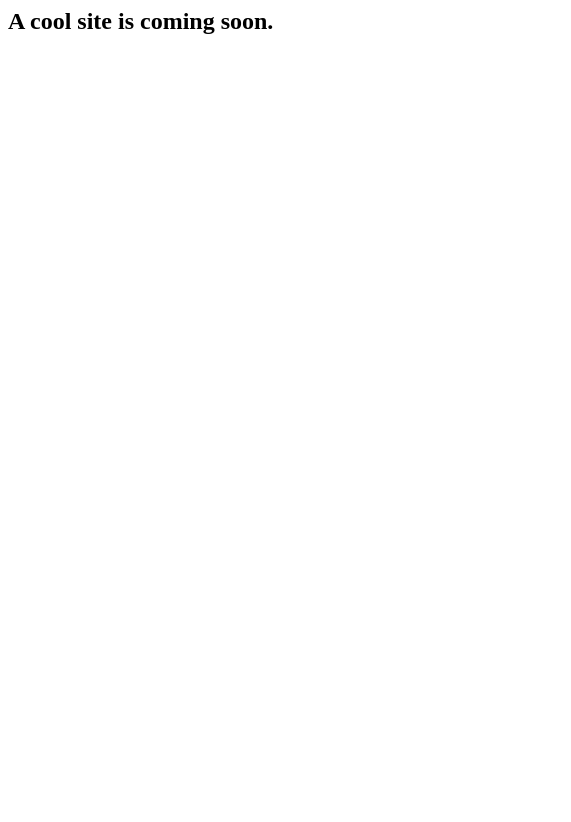
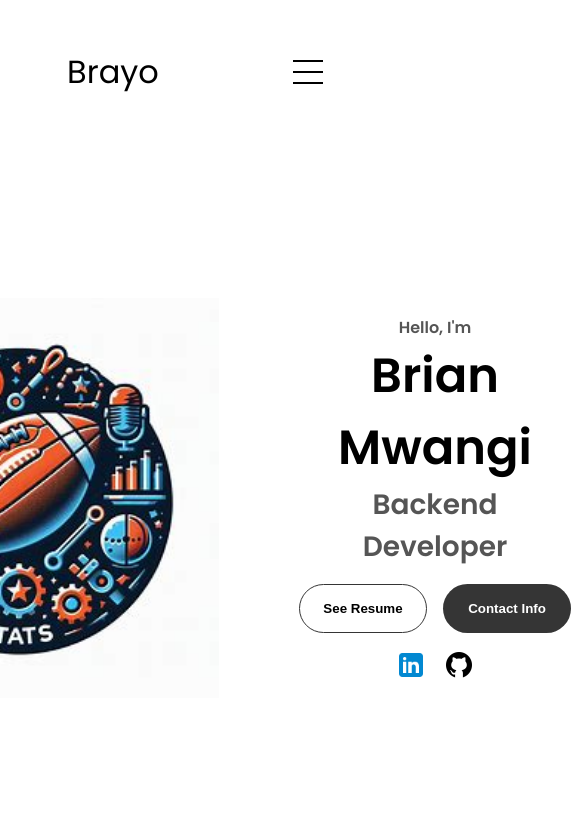
Before and after one commit to mwangi-brian/mwangi-brian.github.io, a plain HTML site: page index.html in a window 390 px wide. Shown: the whole page, 571 px wide, since content can reach past the window. Drawn offline with Linux system fonts and the light colour scheme.

Commit message:
Update & create files

```diff
--- a/index.html
+++ b/index.html
@@ -1 +1,61 @@
-<h2>A cool site is coming soon.</h2>
+<html lang="en">
+    <head>
+        <meta charset="UTF-8" />
+        <meta hhtp-equiv="X UA-Compatible" />
+        <meta name="viewport" content="width-device-width, initial-scale=1.0" />
+        <title>Brian Mwangi</title>
+        <link rel="stylesheet" href="style.css" />
+        <link rel="stylesheet" href="mediaqueries.css" />
+    </head>
+    <body>
+        <nav id="desktop-nav">
+            <div class="logo">Brayo</div>
+            <div>
+                <ul class="nav-links">
+                    <li><a href="#about">About</a></li>
+                    <li><a href="#experience">Experience</a></li>
+                    <li><a href="#projects">Projects</a></li>
+                    <li><a href="#contact">Contact</a></li>
+                </ul>
+            </div>
+        </nav>
+
+        <nav id="hamburger-nav">
+            <div class="logo">Brayo</div>
+            <div class="hamburger-menu">
+                <div class="hamburger-icon" onclick="toggleMenu()">
+                    <span></span>
+                    <span></span>
+                    <span></span>
+               </div>
+               <div class="menu-links">
+                <li><a href="#about" onclick="toggleMenu()">About</a></li>
+                <li><a href="#experience" onclick="toggleMenu()">Experience</a></li>
+                <li><a href="#projects" onclick="toggleMenu()">Projects</a></li>
+                <li><a href="#contact" onclick="toggleMenu()">Contact</a></li>
+               </div>
+            </div>
+        </nav>
+
+        <section id="profile">
+            <div class="section__pic-container">
+                <img src="./assets/profile.jpg" alt="profile picture">
+            </div>
+            <div class="section__text">
+                <p class="section__text__p1">Hello, I'm</p>
+                <h1 class="title">Brian Mwangi</h1>
+                <p class="section__text__p2">Backend Developer</p>
+                <div class="btn-container">
+                    <button class="btn btn-color-2" onclick="window.open('./assets/resume.pdf')">See Resume</button>
+                    <button class="btn btn-color-1" onclick="location.href='./#contact'">Contact Info</button>
+                </div>
+                <div id="socials-container">
+                    <img src="./assets/linkedin.png" alt="LinkedIn profile" class="icon" onclick="location.href='https://linkedin.com/'">
+                    <img src="./assets/github.png" alt="GitHub account" class="icon" onclick="location.href='https://github.com/'">
+                </div>
+            </div>
+        </section>
+
+        <script src="script.js"></script>
+    </body>
+</html>
--- /dev/null
+++ b/mediaqueries.css
@@ -0,0 +1,8 @@
+@media screen and (max-width: 1200px) {
+    #desktop-nav {
+        display: none;
+    }
+    #hamburger-nav {
+        display: flex;
+    }
+}
--- /dev/null
+++ b/script.js
@@ -0,0 +1,6 @@
+function toggleMenu() {
+    const menu = document.querySelector(".menu-links");
+    const icon = document.querySelector(".hamburger-icon");
+    menu.classList.toggle("open");
+    icon.classList.toggle("open");
+}
--- a/style.css
+++ b/style.css
@@ -0,0 +1,266 @@
+@import url('https://fonts.googleapis.com/css2?family=Poppins:wght@300;400;500;600&family=Roboto:wght@300&display=swap');
+
+* {
+    margin: 0;
+    padding: 0;
+}
+
+body {
+    font-family: "Poppins", sans-serif;
+}
+
+html {
+    scroll-behavior: smooth;
+}
+
+p {
+    color: rgb(85, 85, 85);
+}
+
+a, .btn {
+    transition: all 300ms ease;
+}
+
+nav,
+.nav-links {
+    display: flex;
+}
+
+nav {
+    justify-content: space-around;
+    align-items: center;
+    height: 17vh;
+}
+
+.nav-links {
+    gap: 2rem;
+    list-style: none;
+    font-size: 1.5rem;
+}
+
+a {
+    color: black;
+    text-decoration: none;
+    text-decoration-color: white;
+}
+
+a:hover {
+    color: grey;
+    text-decoration: underline;
+    text-underline-offset: 1rem;
+    text-decoration-color: rgb(181, 181, 181);
+}
+
+.logo {
+    font-size: 2rem;
+}
+
+.logo:hover {
+    cursor: pointer;
+}
+
+
+#hamburger-nav {
+    display: none;
+}
+
+.hamburger-menu {
+    position: relative;
+    display: inline-block;
+}
+
+.hamburger-icon {
+    display: flex;
+    flex-direction: column;
+    justify-content: space-between;
+    height: 24px;
+    width: 30px;
+    cursor: pointer;
+}
+
+.hamburger-icon span {
+    width: 100%;
+    height: 2px;
+    background-color: black;
+    transition: all 0.3 ease-in-out;
+}
+
+.menu-links {
+    position: absolute;
+    top: 100%;
+    right: 0%;
+    background-color: white;
+    width: fit-content;
+    max-height: 0;
+    overflow: hidden;
+    transition: all o.3 ease-in-out;
+}
+
+.menu-links a {
+    display: block;
+    padding: 10px;
+    text-align: center;
+    font-size: 1.5rem;
+    color: black;
+    text-decoration: none;
+    transition: all 0.3 ease-in-out;
+}
+
+.menu-links li {
+    list-style: none;
+}
+
+.menu-links.open {
+    max-height: 300px;
+
+}
+
+.hamburger-icon.open span:first-child {
+    transform: rotate(45deg) translate(10px, 5px);
+}
+
+.hamburger-icon.open span:nth-child(2) {
+    opacity: 0;
+}
+
+.hamburger-icon.open span:last-child {
+    transform: rotate(-45deg) translate(10px,-5px);
+}
+
+.hamburger-icon span:first-child {
+    transform: none;
+}
+
+.hamburger-icon span:first-child {
+    opacity: 1;
+}
+
+.hamburger-icon span:first-child {
+    transform: none;
+}
+
+
+/* SECTIONS */
+
+section {
+    padding-top: 4vh;
+    height: 96vh;
+    margin: 0 10rem;
+    box-sizing: border-box;
+    min-height: fit-content;
+}
+
+.section-container {
+    display: flex;
+}
+
+#profile {
+    display: flex;
+    justify-content: center;
+    gap: 5rem;
+    height: 80vh;
+}
+
+.section__pic-container {
+    display: flex;
+    height: 400px;
+    width: 400px;
+    margin: auto 0;
+}
+
+.section__text {
+    align-self: center;
+    text-align: center;
+}
+
+.section__text p {
+    font-weight: 600;
+}
+
+.section__text__p1 {
+    text-align: center;
+}
+
+.section__text__p2 {
+    font-size: 1.75rem;
+    margin-bottom: 1rem;
+}
+
+.title {
+    font-size: 3rem;
+    text-align: center;
+}
+
+#socials-container {
+    display: flex;
+    justify-content: center;
+    margin-top: 1rem;
+    gap: 1rem;
+}
+
+
+.icon {
+    cursor: pointer;
+    height: 2rem;
+}
+
+.btn-container {
+    display: flex;
+    justify-content: center;
+    gap: 1rem;
+}
+
+.btn {
+    font-weight: 600;
+    transition: all 300ms ease;
+    padding: 1rem;
+    width: 8rem;
+    border-radius: 2rem;
+}
+
+
+.btn-color-1 {
+    border: none;
+    background: rgb(53, 53, 53);
+    color: white;
+}
+
+
+.btn-color-2 {
+    border: rgb(53, 53, 53) 0.1rem solid;
+}
+
+
+.btn-color-1:hover,
+.btn-color-2:hover {
+    cursor: pointer;
+}
+
+
+.btn-color-1:hover {
+    background: white;
+    border: rgb(53, 53, 53) 0.1rem solid;
+    color: rgb(53, 53, 53);
+}
+
+
+.btn-color-2:hover {
+    background: rgb(53, 53, 53);
+    color: white;
+}
+
+
+
+.btn-color-2 {
+    background: none;
+}
+
+
+.btn-color-2:hover {
+    border: rgb(255, 255, 255) 0.1rem solid;
+}
+
+
+.btn-container {
+    gap: 1rem;
+}
```
